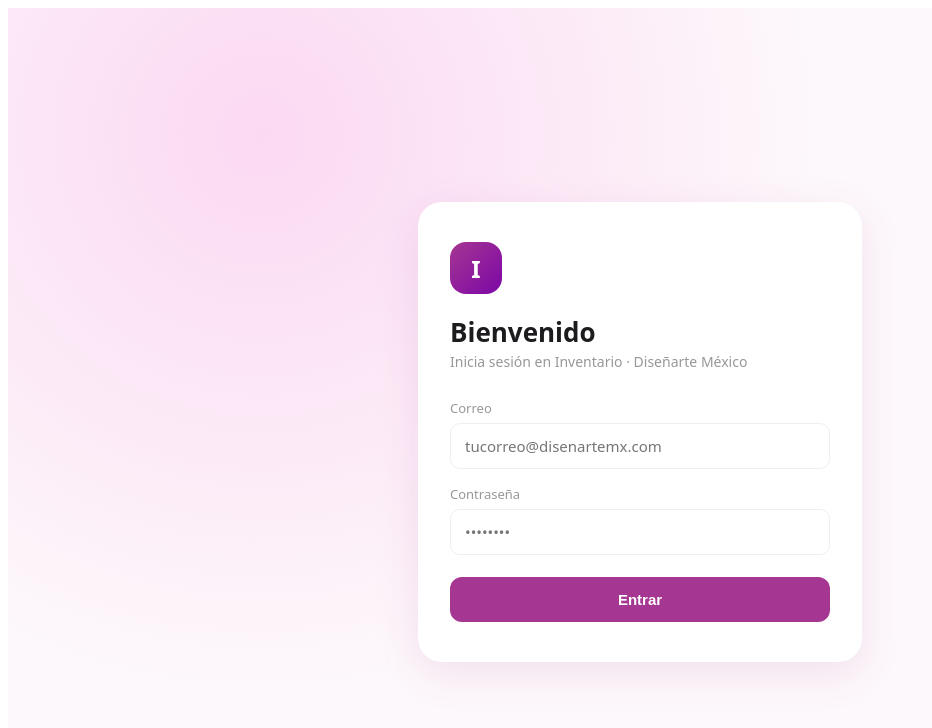
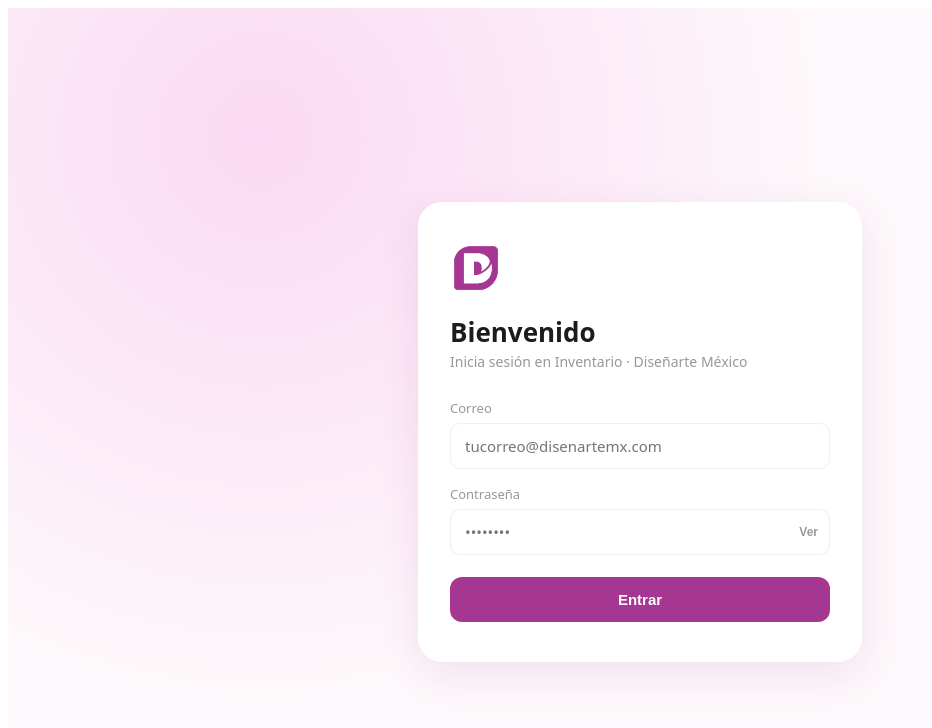
Before and after one commit to It-disenarte/appInventarioDisenarte, a Next.js app: page /login in a window 1280 px wide. Shown: the top 728 px of the page, without its empty margins (0-932 px from the left). Built offline with nearby package versions, Linux system fonts and the light colour scheme.

Commit message:
ver password

```diff
--- a/pages/index.js
+++ b/pages/index.js
@@ -38,6 +38,7 @@ export default function Home() {
   const [editCatForm, setEditCatForm] = useState({ name: '', unit: '' });
   const [newUser, setNewUser] = useState({ name: '', email: '', password: '', role: 'produccion' });
   const [busy, setBusy] = useState(false);
+  const [showNewUserPw, setShowNewUserPw] = useState(false);
 
   const loadAll = useCallback(async () => {
     const me = await api('/api/auth/me');
@@ -302,7 +303,8 @@ export default function Home() {
               <div style={{ display: 'flex', gap: 8, flexWrap: 'wrap' }}>
                 <input placeholder="Nombre" value={newUser.name} onChange={(e) => setNewUser((u) => ({ ...u, name: e.target.value }))} style={{ flex: 1.5, minWidth: 140, border: `1px solid ${COLORS.border}`, borderRadius: 8, padding: '9px 12px', fontSize: 14 }} />
                 <input placeholder="Correo" value={newUser.email} onChange={(e) => setNewUser((u) => ({ ...u, email: e.target.value }))} style={{ flex: 1.5, minWidth: 160, border: `1px solid ${COLORS.border}`, borderRadius: 8, padding: '9px 12px', fontSize: 14 }} />
-                <input placeholder="Contraseña" value={newUser.password} onChange={(e) => setNewUser((u) => ({ ...u, password: e.target.value }))} style={{ flex: 1, minWidth: 120, border: `1px solid ${COLORS.border}`, borderRadius: 8, padding: '9px 12px', fontSize: 14 }} />
+                <input placeholder="Contraseña" value={newUser.password} onChange={(e) => setNewUser((u) => ({ ...u, password: e.target.value }))} type={showNewUserPw ? 'text' : 'password'} style={{ flex: 1, minWidth: 120, border: `1px solid ${COLORS.border}`, borderRadius: 8, padding: '9px 12px', fontSize: 14 }} />
+                <button type="button" onClick={() => setShowNewUserPw((v) => !v)} style={{ border: 'none', background: 'none', color: COLORS.muted, fontSize: 12, fontWeight: 600, cursor: 'pointer' }}>{showNewUserPw ? 'Ocultar' : 'Ver'}</button>
               </div>
               <div style={{ display: 'flex', gap: 6, flexWrap: 'wrap', marginTop: 10 }}>
                 {ROLE_KEYS.map((r) => (
--- a/pages/login.js
+++ b/pages/login.js
@@ -5,6 +5,7 @@ export default function Login() {
   const router = useRouter();
   const [email, setEmail] = useState('');
   const [password, setPassword] = useState('');
+  const [showPw, setShowPw] = useState(false);
   const [error, setError] = useState('');
   const [loading, setLoading] = useState(false);
 
@@ -26,8 +27,8 @@ export default function Login() {
   return (
     <div style={{ fontFamily: "'Outfit', system-ui, sans-serif", minHeight: '100vh', background: 'radial-gradient(circle at 20% 15%, #FBD9F2 0%, #FDF8FB 45%, #FDF8FB 100%)', display: 'flex', alignItems: 'center', justifyContent: 'center', padding: 24 }}>
       <form onSubmit={submit} style={{ width: '100%', maxWidth: 380, background: '#fff', borderRadius: 24, padding: '40px 32px', boxShadow: '0 12px 40px rgba(165,54,146,0.12)' }}>
-        <div style={{ width: 52, height: 52, borderRadius: 16, background: 'linear-gradient(135deg, #A53692, #7C07A6)', display: 'flex', alignItems: 'center', justifyContent: 'center', marginBottom: 20 }}>
-          <span style={{ color: '#fff', fontSize: 24, fontWeight: 700 }}>I</span>
+        <div style={{ width: 52, height: 52, borderRadius: 16, background: '#fff', display: 'flex', alignItems: 'center', justifyContent: 'center', marginBottom: 20, overflow: 'hidden' }}>
+          <img src="/icon-192.png" alt="Diseñarte México" style={{ width: '100%', height: '100%', objectFit: 'contain' }} />
         </div>
         <div style={{ fontSize: 26, fontWeight: 700, color: '#1D1B1E', marginBottom: 2 }}>Bienvenido</div>
         <div style={{ fontSize: 14, color: '#96989A', marginBottom: 28 }}>Inicia sesión en Inventario · Diseñarte México</div>
@@ -38,7 +39,10 @@ export default function Login() {
         </label>
         <label style={{ fontSize: 13, color: '#96989A', display: 'flex', flexDirection: 'column', gap: 6, marginBottom: 8 }}>
           Contraseña
-          <input type="password" required value={password} onChange={(e) => setPassword(e.target.value)} placeholder="••••••••" style={{ border: '1px solid #F1EEF0', borderRadius: 10, padding: '12px 14px', fontSize: 15, fontFamily: 'inherit', outline: 'none' }} />
+          <div style={{ position: 'relative', display: 'flex' }}>
+            <input type={showPw ? 'text' : 'password'} required value={password} onChange={(e) => setPassword(e.target.value)} placeholder="••••••••" style={{ flex: 1, border: '1px solid #F1EEF0', borderRadius: 10, padding: '12px 44px 12px 14px', fontSize: 15, fontFamily: 'inherit', outline: 'none' }} />
+            <button type="button" onClick={() => setShowPw((v) => !v)} style={{ position: 'absolute', right: 6, top: 0, bottom: 0, border: 'none', background: 'none', color: '#96989A', fontSize: 12, cursor: 'pointer', fontWeight: 600 }}>{showPw ? 'Ocultar' : 'Ver'}</button>
+          </div>
         </label>
 
         {error ? <div style={{ fontSize: 13, color: '#B3261E', marginTop: 10 }}>{error}</div> : null}
```
Also changed, not shown: public/icon-192.png, public/icon-512.png.
